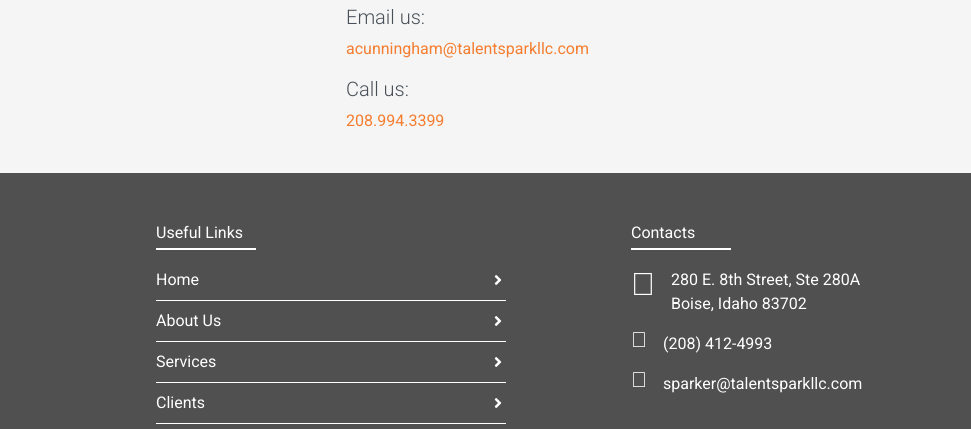
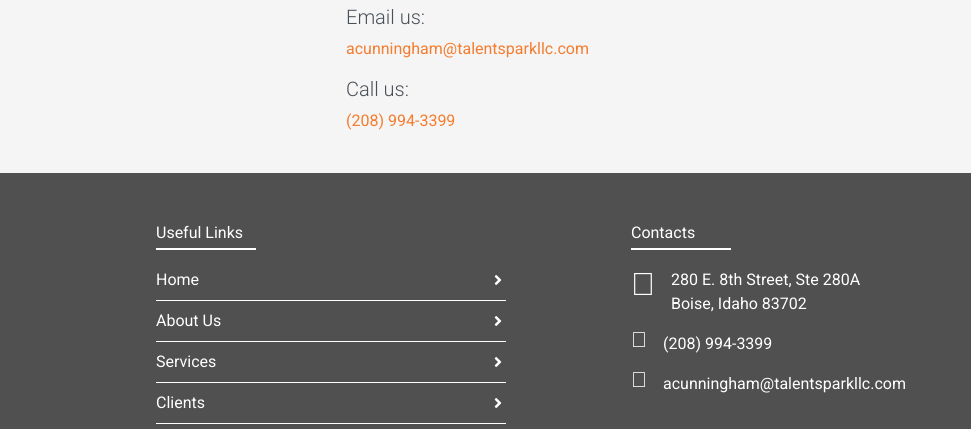
Before and after one commit to kmwboise/talent-spark, a plain HTML site: page contact.html in a window 1280 px wide. Shown: the part 675-1104 px from the top of the page, 309-1280 px from the left. Drawn offline with nearby package versions, Linux system fonts and the light colour scheme; a script that the page names is missing.

Commit message:
updated footer
updated contact info in footer

```diff
--- a/contact.html
+++ b/contact.html
@@ -89,7 +89,7 @@
                         <h5>Email us:</h5>
                         <p><a href="mailto:acunningham@talentsparkllc.com">acunningham@talentsparkllc.com</a></p>
                         <h5>Call us:</h5>
-                        <p><a href="tel:2089943399">208.994.3399</a></p>
+                        <p><a href="tel:2089943399">(208) 994-3399</a></p>
                     </div>
 
                 </div>
@@ -119,8 +119,8 @@
                 <ul class="list-unstyled">
                     <li class="title">Contacts</li>
                     <li class="py-2 d-flex"><i class="fal fa-map-pin fa-2x mr-3"></i> <a href="https://goo.gl/maps/v4LSsecZj742" target="_blank">280 E. 8th Street, Ste 280A<br />Boise, Idaho 83702</a></li>
-                    <li class="py-2 d-flex"><i class="fal fa-phone fa-lg mr-3"></i> (208) 412-4993</li>
-                    <li class="py-2 d-flex"><i class="fal fa-envelope-open fa-lg mr-3"></i> <a href="mailto:sparker@talentsparkllc.com">sparker@talentsparkllc.com</a></li>
+                    <li class="py-2 d-flex"><i class="fal fa-phone fa-lg mr-3"></i>(208) 994-3399</li>
+                    <li class="py-2 d-flex"><i class="fal fa-envelope-open fa-lg mr-3"></i> <a href="mailto:acunningham@talentsparkllc.com">acunningham@talentsparkllc.com</a></li>
                 </ul>
             </div>
         </div>
```
Also changed, not shown: about.html (+2 -2 lines), index.html (+2 -2 lines), services.html (+2 -2 lines), testimonials.html (+2 -2 lines).
